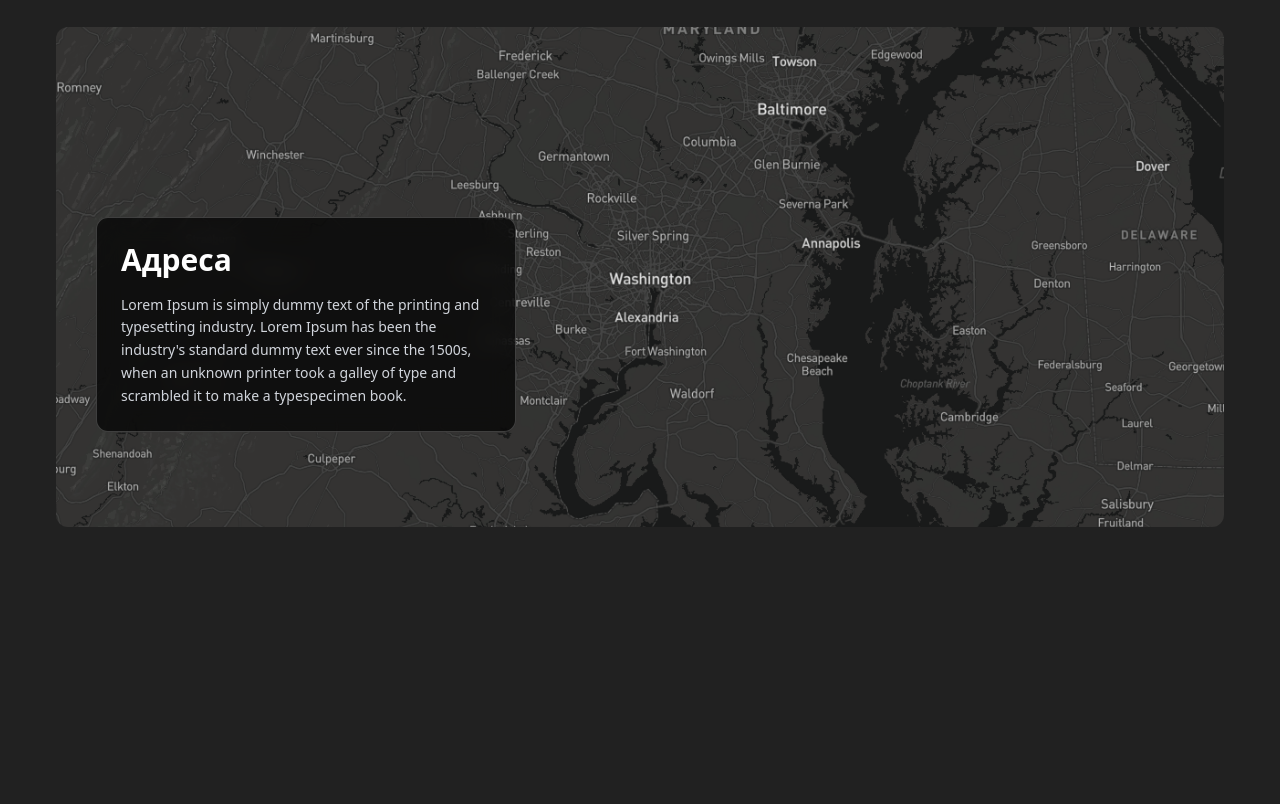
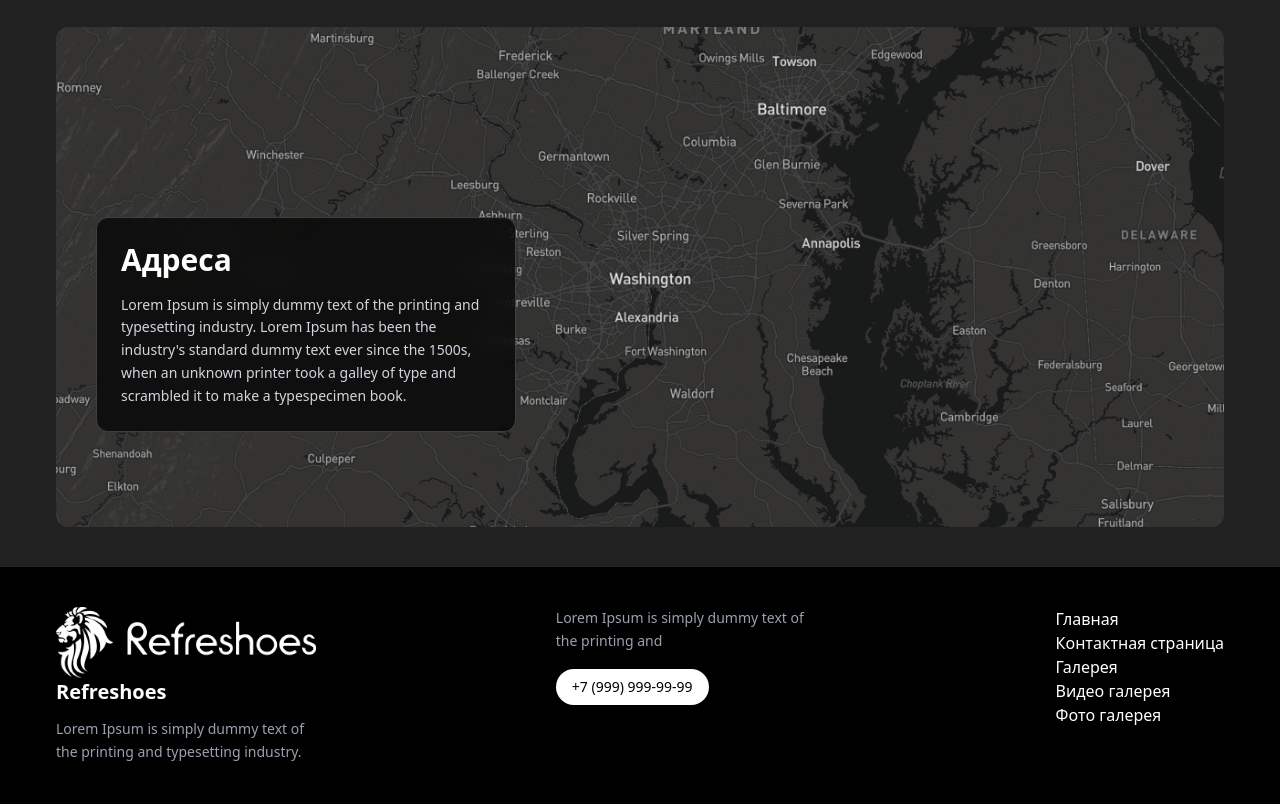
Before and after one commit to TOJIo7/Branch-d3, a website: page src/page2.html in a window 1280 px wide. Shown: the part 2274-3078 px from the top of the page. Before the commit the page ends 2841 px from the top, so only its background shows below. Drawn offline with Linux system fonts and the light colour scheme; files whose address does not match are found by name.

Commit message:
footer p2

```diff
--- a/src/page2.html
+++ b/src/page2.html
@@ -178,6 +178,29 @@
             </div>
         </div>
     </section>
-
+    <footer class="bg-[black]">
+        <div class="max-w-[1200px] m-auto px-4 py-10">
+            <div class="flex flex-col md:flex-row justify-between gap-10">
+                <div class="max-w-[260px]">
+                    <img src="Refreshoes_LOGO копия 2.png" alt="">
+                    <h3 class="text-xl font-semibold mb-3"> Refreshoes</h3>
+                    <p class="text-sm text-gray-400 leading-relaxed">Lorem Ipsum is simply dummy text of the printing
+                        and typesetting industry. </p>
+                </div>
+                <div class="max-w-[260px]">
+                    <p class="text-sm text-gray-400 mb-4 leading-relaxed">Lorem Ipsum is simply dummy text of the
+                        printing and</p>
+                    <button class="bg-white text-black text-sm px-4 py-2 rounded-full"> +7 (999) 999-99-99</button>
+                </div>
+                <div>
+                    <p>Главная</p>
+                    <p>Контактная страница</p>
+                    <p>Галерея</p>
+                    <p>Видео галерея</p>
+                    <p>Фото галерея</p>
+                </div>
+            </div>
+        </div>
+    </footer>
 </body>
 </html>
```
